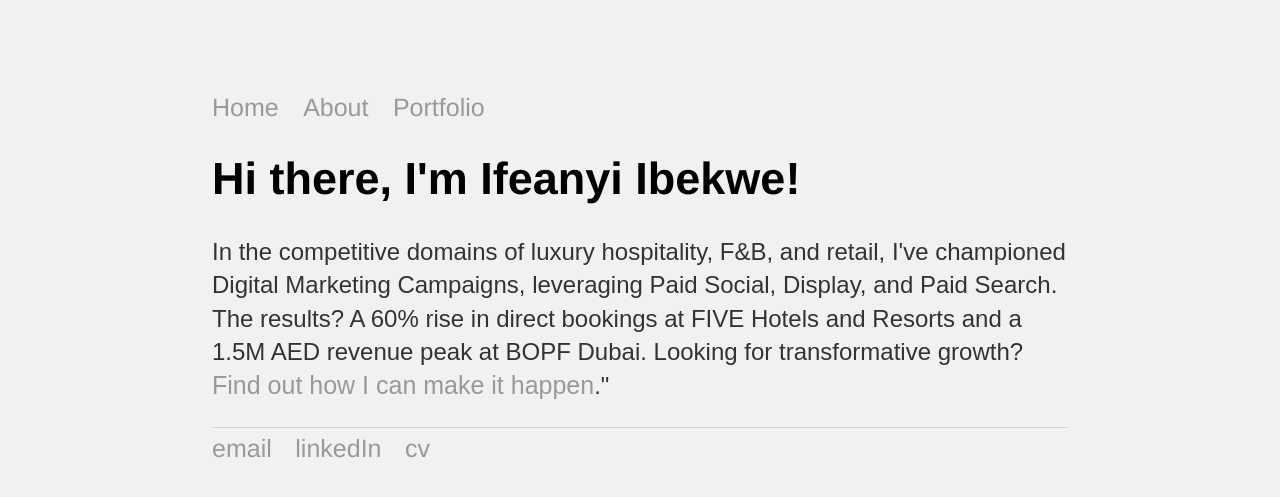
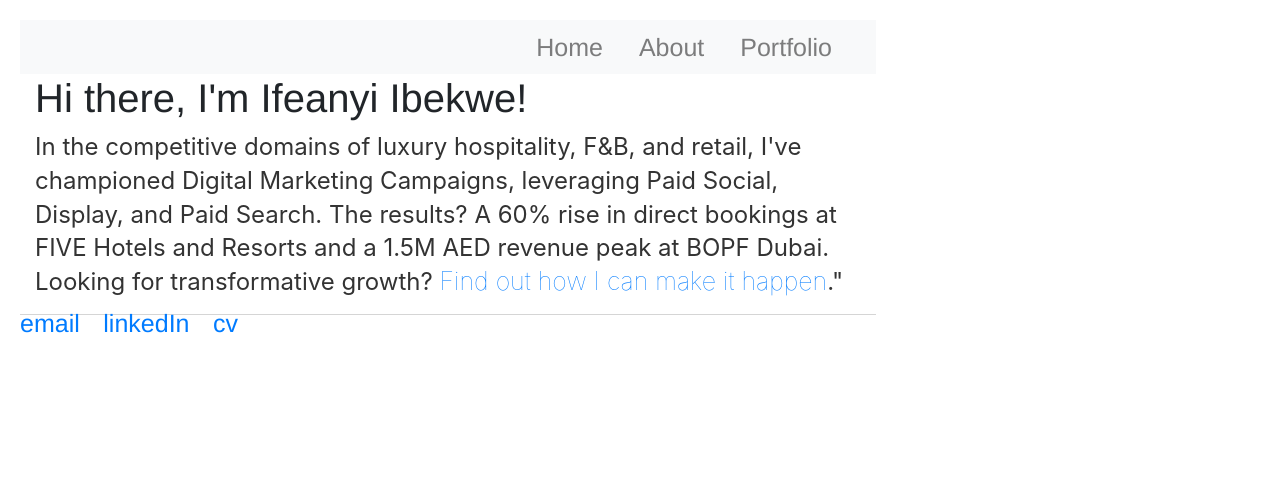
Before and after one commit to IfeanyiIbekwe/ifeanyiibekwe.github.io, a Jekyll site: the page built from index.html, in a window 1280 px wide. Shown: the top 497 px of the page. Built offline with Jekyll 4.4.1, drawn with Linux system fonts in a browser that asks for light colours.

Commit message:
Update default.html

```diff
--- a/_layouts/default.html
+++ b/_layouts/default.html
@@ -5,16 +5,34 @@
 			<title>{{ page.title }}</title>
 			<!-- link to main stylesheet -->
 			<link rel="stylesheet" type="text/css" href="/css/main.css">
-		</head>
-		<body>
-			<nav>
-	    		<ul>
-	        		<li><a href="/">Home</a></li>
-		        	<li><a href="/about">About</a></li>
-	        		<li><a href="/portfolio">Portfolio</a></li>
+    <meta name="viewport" content="width=device-width, initial-scale=1.0">
+    <title>Portfolio for Ifeanyi Ibekwe</title>
+    <!-- Include Bootstrap CSS -->
+    <link href="https://maxcdn.bootstrapcdn.com/bootstrap/4.5.2/css/bootstrap.min.css" rel="stylesheet">
+</head>
 
-	    		</ul>
-			</nav>
+<body>
+<nav class="navbar navbar-expand-lg navbar-light bg-light">
+    <a class="navbar-brand" href="/"></a>
+    <button class="navbar-toggler" type="button" data-toggle="collapse" data-target="#navbarNav" aria-controls="navbarNav" aria-expanded="false" aria-label="Toggle navigation">
+        <span class="navbar-toggler-icon"></span>
+    </button>
+    <div class="collapse navbar-collapse" id="navbarNav">
+        <ul class="navbar-nav ml-auto">
+            <li class="nav-item">
+                <a class="nav-link" href="/">Home</a>
+            </li>
+            <li class="nav-item">
+                <a class="nav-link" href="/about">About</a>
+            </li>
+            <li class="nav-item">
+                <a class="nav-link" href="/portfolio">Portfolio</a>
+            </li>
+        </ul>
+    </div>
+</nav>
+
+</body>
 			<div class="container">
 
 			{{ content }}
```
